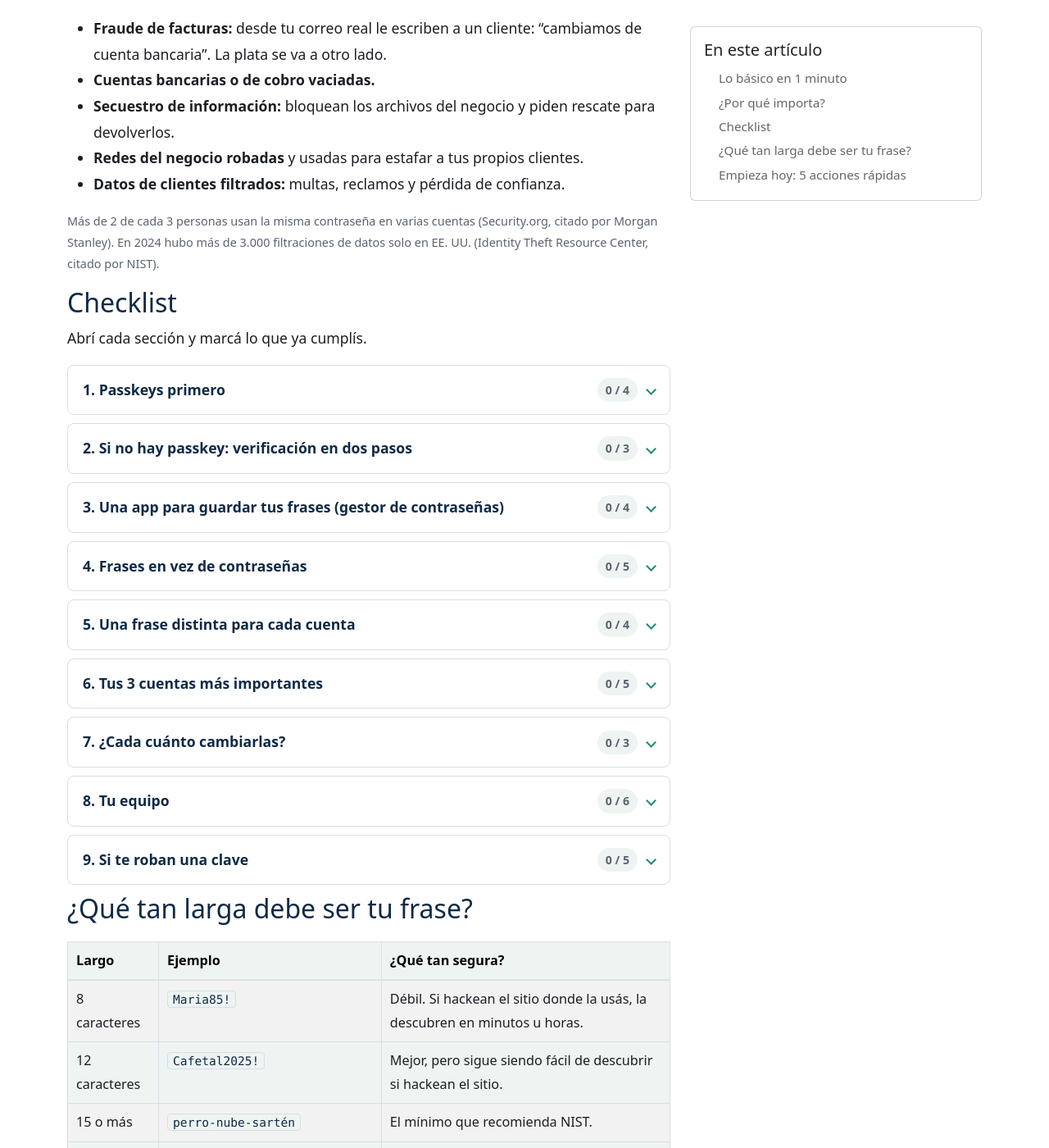
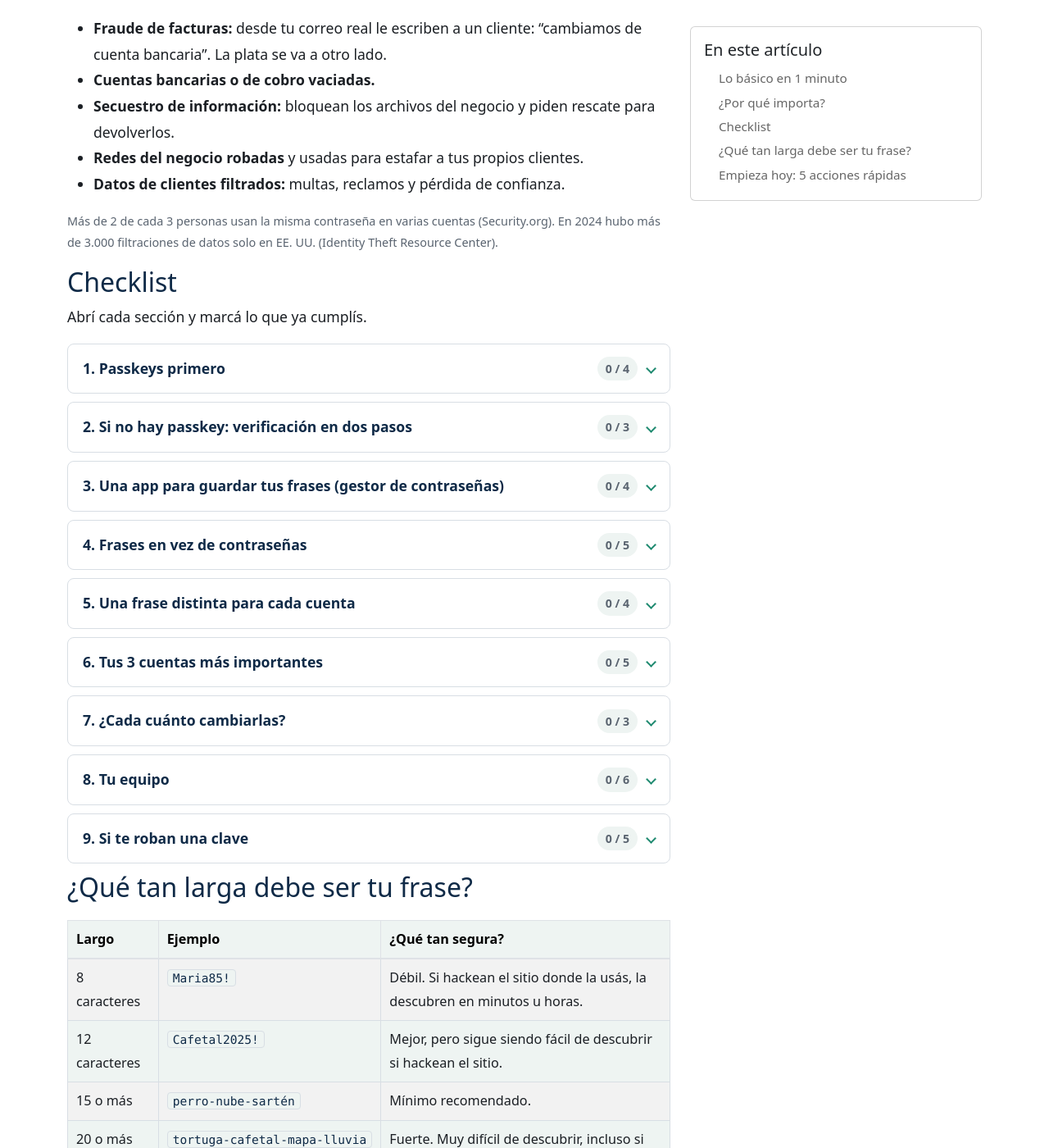
Before and after one commit to ismgonza/ismgonza.github.io, a Jekyll site: the page built from _posts/security/2026-09-26-passkeys-frases-contrasenas.md, in a window 1280 px wide and 1400 px high, scrolled down 1288 px. Shown: the whole window at 82% size. Built offline with Jekyll 4.4.1, drawn with Linux system fonts in a browser that asks for light colours; nearby versions of some CDN libraries; emoji names are drawn with the system emoji font; some of the changed text lies outside the part shown.

Commit message:
New post Guia de passkeys v2 mas simple

```diff
--- a/_posts/security/2026-09-26-passkeys-frases-contrasenas.md
+++ b/_posts/security/2026-09-26-passkeys-frases-contrasenas.md
@@ -76,7 +76,7 @@ Quien entra con tu clave no "hackea" nada: usa tu llave. El sistema cree que sos
 - **Redes del negocio robadas** y usadas para estafar a tus propios clientes.
 - **Datos de clientes filtrados:** multas, reclamos y pérdida de confianza.
 
-<p class="pd-small">Más de 2 de cada 3 personas usan la misma contraseña en varias cuentas (Security.org, citado por Morgan Stanley). En 2024 hubo más de 3.000 filtraciones de datos solo en EE. UU. (Identity Theft Resource Center, citado por NIST).</p>
+<p class="pd-small">Más de 2 de cada 3 personas usan la misma contraseña en varias cuentas (Security.org). En 2024 hubo más de 3.000 filtraciones de datos solo en EE. UU. (Identity Theft Resource Center).</p>
 
 ## Checklist
 
@@ -130,7 +130,7 @@ Abrí cada sección y marcá lo que ya cumplís.
 </ul></details>
 <details class="pd-acc"><summary><span class="pd-title">7. ¿Cada cuánto cambiarlas?</span><span class="pd-count"></span></summary>
 <ul class="pd-list">
-<li><label><input type="checkbox"><span>No cambiás claves solo porque pasaron 3 meses. NIST ya no lo recomienda: la gente termina pasando de <code>Verano2025!</code> a <code>Otoño2025!</code>, y eso no protege nada. (KnowBe4 sugiere una vez al año; con un gestor no te cuesta nada.)<span class="pd-ref">NIST · University of Colorado · KnowBe4</span></span></label></li>
+<li><label><input type="checkbox"><span>No cambiás claves solo porque pasaron 3 meses. Cambiarlas por calendario no protege: la gente termina pasando de <code>Verano2025!</code> a <code>Otoño2025!</code>. Si querés una rutina, una vez al año es suficiente, y con un gestor no te cuesta nada.<span class="pd-ref">NIST · University of Colorado · KnowBe4</span></span></label></li>
 <li><label><input type="checkbox"><span>Sí la cambiás <strong>de inmediato</strong> si: aparece en un robo de datos, se la dijiste a alguien, alguien que la conocía dejó el negocio, la usaste en una computadora pública o te llega un aviso de un inicio de sesión que no fuiste vos.<span class="pd-ref">NIST · Morgan Stanley</span></span></label></li>
 <li><label><input type="checkbox"><span>Cambiaste la clave que venía de fábrica en el router del internet, las cámaras, las impresoras y la máquina de cobro.<span class="pd-ref">Morgan Stanley · KnowBe4</span></span></label></li>
 </ul></details>
@@ -163,13 +163,13 @@ Abrí cada sección y marcá lo que ya cumplís.
 <tbody>
 <tr><td>8 caracteres</td><td><code>Maria85!</code></td><td>Débil. Si hackean el sitio donde la usás, la descubren en minutos u horas.</td></tr>
 <tr><td>12 caracteres</td><td><code>Cafetal2025!</code></td><td>Mejor, pero sigue siendo fácil de descubrir si hackean el sitio.</td></tr>
-<tr><td>15 o más</td><td><code>perro-nube-sartén</code></td><td>El mínimo que recomienda NIST.</td></tr>
+<tr><td>15 o más</td><td><code>perro-nube-sartén</code></td><td>Mínimo recomendado.</td></tr>
 <tr><td>20 o más</td><td><code>tortuga-cafetal-mapa-lluvia</code></td><td>Fuerte. Muy difícil de descubrir, incluso si hackean el sitio.</td></tr>
 </tbody>
 </table>
 </div>
 
-<p class="pd-small">Ejemplos ilustrativos, no los usés. Basado en NIST y KnowBe4, <em>What Your Password Policy Should Be</em>.</p>
+<p class="pd-small">Ejemplos ilustrativos, no los usés.</p>
 
 ## Empieza hoy: 5 acciones rápidas
 
```
